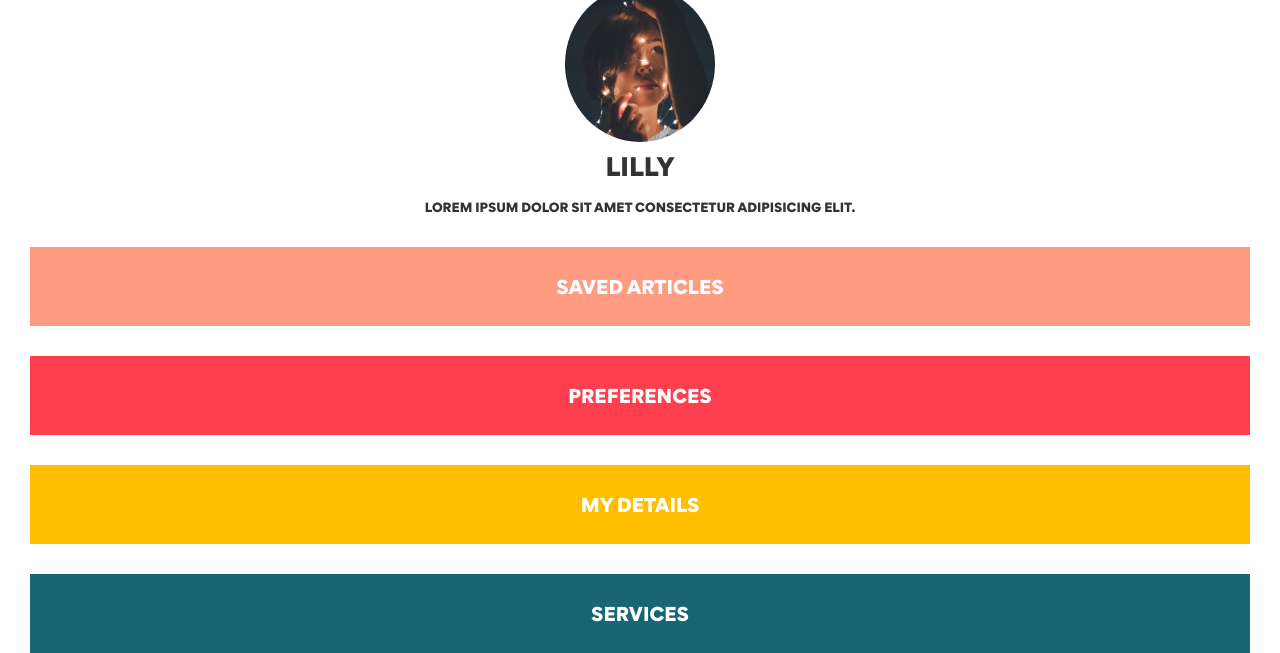
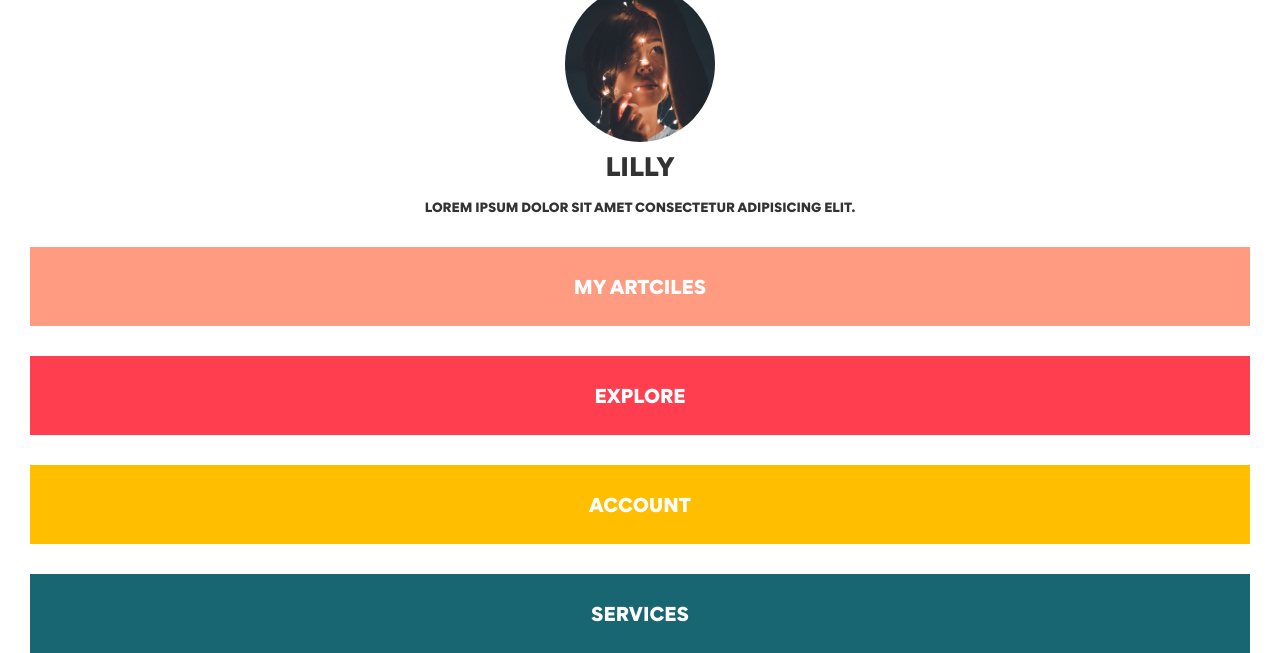
Before and after one commit to ErikaHutch/RiseHQProject, a website: page www/profile.html in a window 1280 px wide. Shown: the part 181-834 px from the top of the page. Drawn offline with Linux system fonts and the light colour scheme.

Commit message:
updated profile buttons to what Charlie suggested

```diff
--- a/www/profile.html
+++ b/www/profile.html
@@ -24,9 +24,9 @@
         <div id="user-name-wrapper" class="profileInfo"><h1>Lilly</h1></div>
         <div id="user-bio-wrapper" class="profileInfo"><p>Lorem ipsum dolor sit amet consectetur adipisicing elit. </p></div>
         <div id="user-profile-options-wrapper">
-            <div class="p-btn-wrapper" id="save-btn"><a href="#">Saved Articles</a></div>
-            <div class="p-btn-wrapper" id="pref-btn"><a href="#">Preferences</a></div>
-            <div class="p-btn-wrapper" id="details-btn"><a href="#">My Details</a></div>
+            <div class="p-btn-wrapper" id="save-btn"><a href="#">My Artciles</a></div>
+            <div class="p-btn-wrapper" id="pref-btn"><a href="#">Explore</a></div>
+            <div class="p-btn-wrapper" id="details-btn"><a href="#">Account</a></div>
             <div class="p-btn-wrapper" id="serv-btn"><a href="#">Services</a></div>
         </div>
     </div>
```
